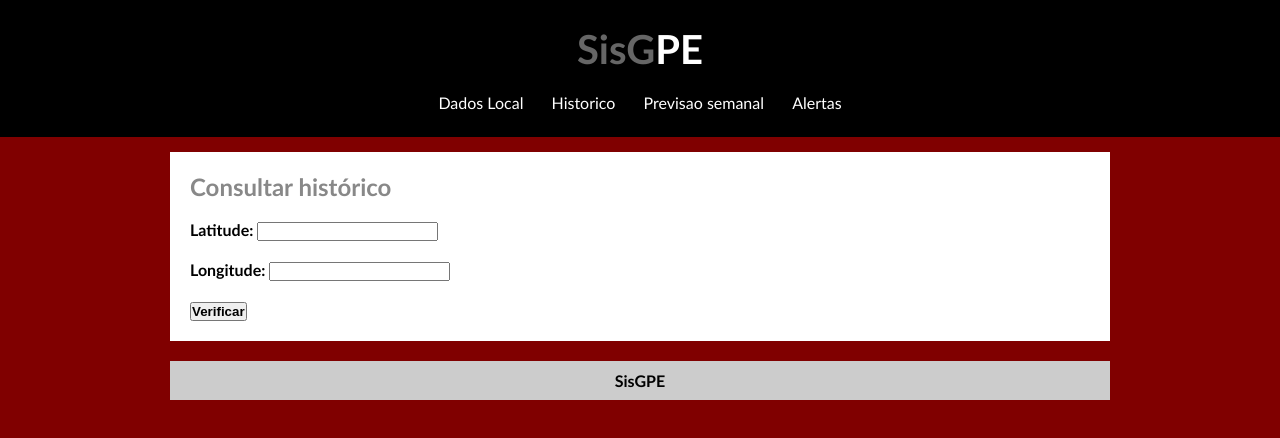
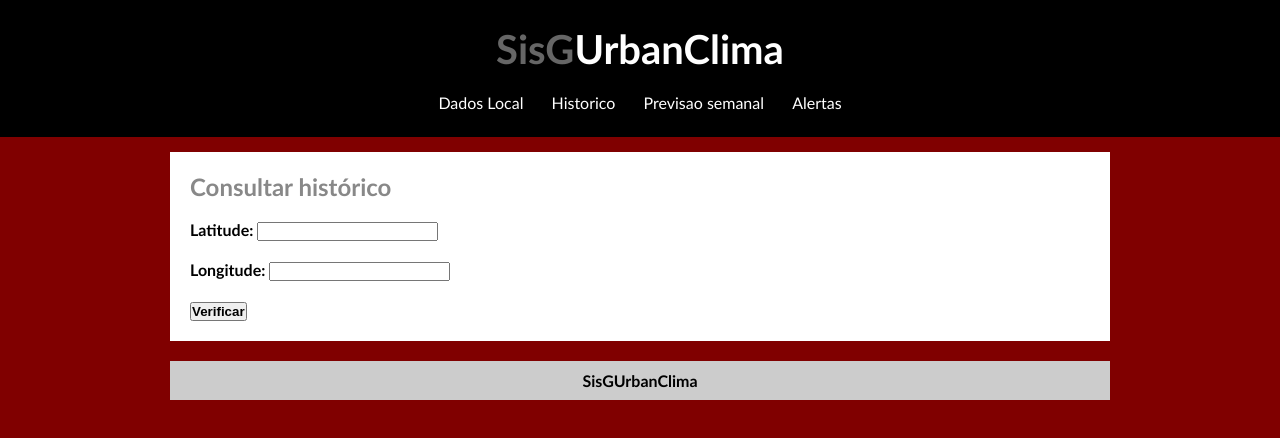
Before and after one commit to VladimirVieira/eolica-api, a plain HTML site: page src/main/resources/templates/historicoprevisao.html in a window 1280 px wide. Drawn offline with Linux system fonts and the light colour scheme; files that its build step writes are made by us from their sources.

Commit message:
Update historicoprevisao.html
Atualização de arquivo para visualização do Sistema de Clima Urbano

```diff
--- a/src/main/resources/templates/historicoprevisao.html
+++ b/src/main/resources/templates/historicoprevisao.html
@@ -10,7 +10,7 @@
 	<div id="area-cabecalho">
 
 		<div id="area-logo">
-			<h1>SisG<span class="branco">PE</span></h1>
+			<h1>SisG<span class="branco">UrbanClima</span></h1>
 		</div>
 		<div id="area-menu">
 			<a href="/">Dados Local</a>
@@ -47,7 +47,7 @@
 		</div>
 
 		<div id="rodape">
-			<strong>SisGPE</strong>
+			<strong>SisGUrbanClima</strong>
 		</div>
 
 	</div>
```
